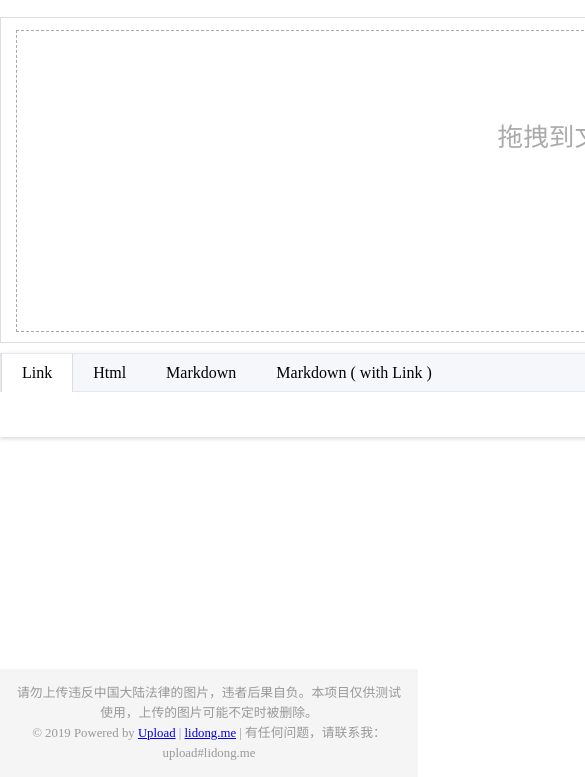
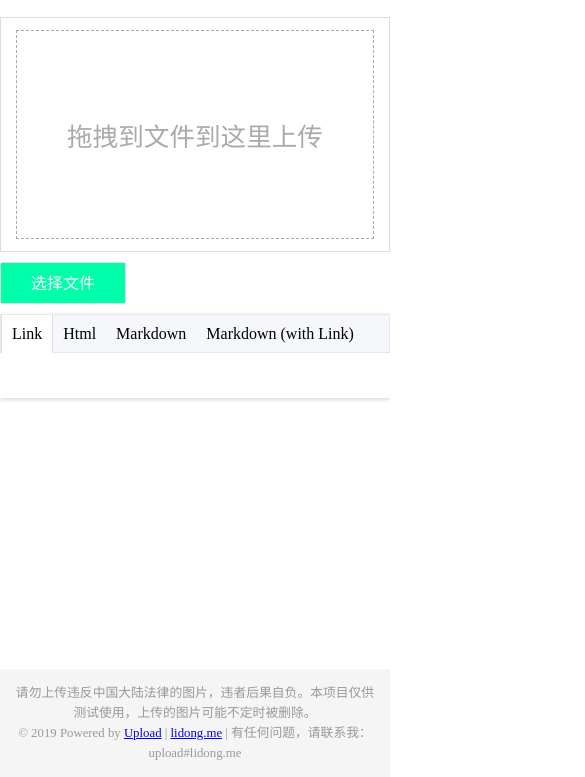
Before and after one commit to ryanlid/upload, a website: page public/index.html in a window 390 px wide. Shown: the part 67-844 px from the top of the page, 585 px wide, since content can reach past the window. Drawn offline with Linux system fonts and the light colour scheme.

Commit message:
优化页面在移动端的显示

```diff
--- a/public/index.html
+++ b/public/index.html
@@ -13,35 +13,39 @@
   <header>
     <div class="cell logo">Upload</div>
     <div class="cell">
+      <div>
         <a href="./xhr.html">
           旧版上传
         </a>
-    </div>
-    <div class="cell">
         <a href="./elementui-vue-oss.html">
           上传至oss
         </a>
+      </div>
     </div>
   </header>
   <div class="container">
     <div class="file-container">
       <div class="file-drop-zone">
         <div class="file-drop-title">
-          拖拽到文件到这里
+          拖拽到文件到这里上传
         </div>
-        <div id="file-drop-content" class="file-drop-content">
+        <div id="file-drop-content" class="file-drop-content clearfix">
         </div>
       </div>
     </div>
     <div class="wrapper">
+      <div class="button-wrapper">
+        <label for="upfile" class="btn primary">
+          选择文件
+        </label>
+      </div>
       <div class="tab">
-        <div>
         <div class="tab-header">
           <div class="tab-wrap">
             <div class="tab-head is-active">Link</div>
             <div class="tab-head">Html</div>
-              <div class="tab-head ">Markdown</div>
-              <div class="tab-head">Markdown ( with Link )</div>
+            <div class="tab-head">Markdown</div>
+            <div class="tab-head text-ellipsis">Markdown (with Link)</div>
           </div>
         </div>
         <div class="tab-content">
@@ -55,15 +59,6 @@
 
           </div>
         </div>
-        </div>
-      </div>
-      <div class="button-wrapper">
-        <button class="btn">
-          清空
-        </button>
-        <label for="upfile" class="btn primary">
-          选择文件
-        </label>
       </div>
       <input type="file" name="upfile" hidden id="upfile" class="input" accept="image/jpeg,image/jpg,image/png,image/gif">
     </div>
@@ -161,10 +156,7 @@
         '    </div><div class="file-size-info">',
         sizeFormat(file.size),
         '    </div>',
-        '  </div>',
-        '<div class="file-footer-buttons">',
-        '  <button class="file-delete">x</button>',
-        '</div>'
+        '  </div>'
       ].join("");
       div.innerHTML = str
       document.getElementById('file-drop-content').appendChild(div)
--- a/public/style.css
+++ b/public/style.css
@@ -7,6 +7,20 @@ html,body,div{
   display: none;
 }
 
+.text-ellipsis{
+  overflow: hidden;
+  text-overflow: ellipsis;
+  white-space: nowrap;
+}
+
+.clearfix:before,
+.clearfix:after{
+  display: table;
+  content: " ";
+}
+.clearfix:after{
+  clear: both;
+}
 header {
   height: 64px;
   line-height: 64px;
@@ -35,6 +49,7 @@ header a:hover {
 }
 
 footer{
+  box-sizing: border-box;
   width: 100%;
   background-color: #F5F5F5;
   color: #999999;
@@ -56,13 +71,14 @@ footer p{
 
 .container {
   width: 1200px;
+  max-width: 100%;
   margin-left: auto;
   margin-right: auto;
+  padding-bottom: 108px;
 }
 
 .file-container {
   border: solid 1px #ddd;
-  height: 300px;
   padding: 12px 15px;
 }
 
@@ -75,6 +91,7 @@ footer p{
   margin-top: 10px;
   display: flex;
   justify-content: space-between;
+  flex-direction: row-reverse;
 }
 
 .btn {
@@ -133,7 +150,7 @@ footer p{
 }
 
 .tab-head {
-  padding: 10px 20px;
+  padding: 10px;
   height: 100%;
 }
 
@@ -146,6 +163,23 @@ footer p{
 
 .button-wrapper {
   margin-left: 10px;
+}
+
+@media (max-width: 500px) {
+  .wrapper {
+    display: block;
+  }
+  .tab {
+    width: unset;
+  }
+  .tab-content{
+    padding-bottom: 10px;
+  }
+  .button-wrapper {
+    margin-left: 0;
+    margin-bottom: 10px;
+    width: 100%;
+  }
 }
 
 .tab-pane {
@@ -167,6 +201,7 @@ code pre {
 
 
 .file-drop-title {
+  user-select: none;
   color: #aaa;
   font-size: 1.6em;
   padding: 85px 10px;
```
Lines whose indentation alone changed are shown as unchanged.
